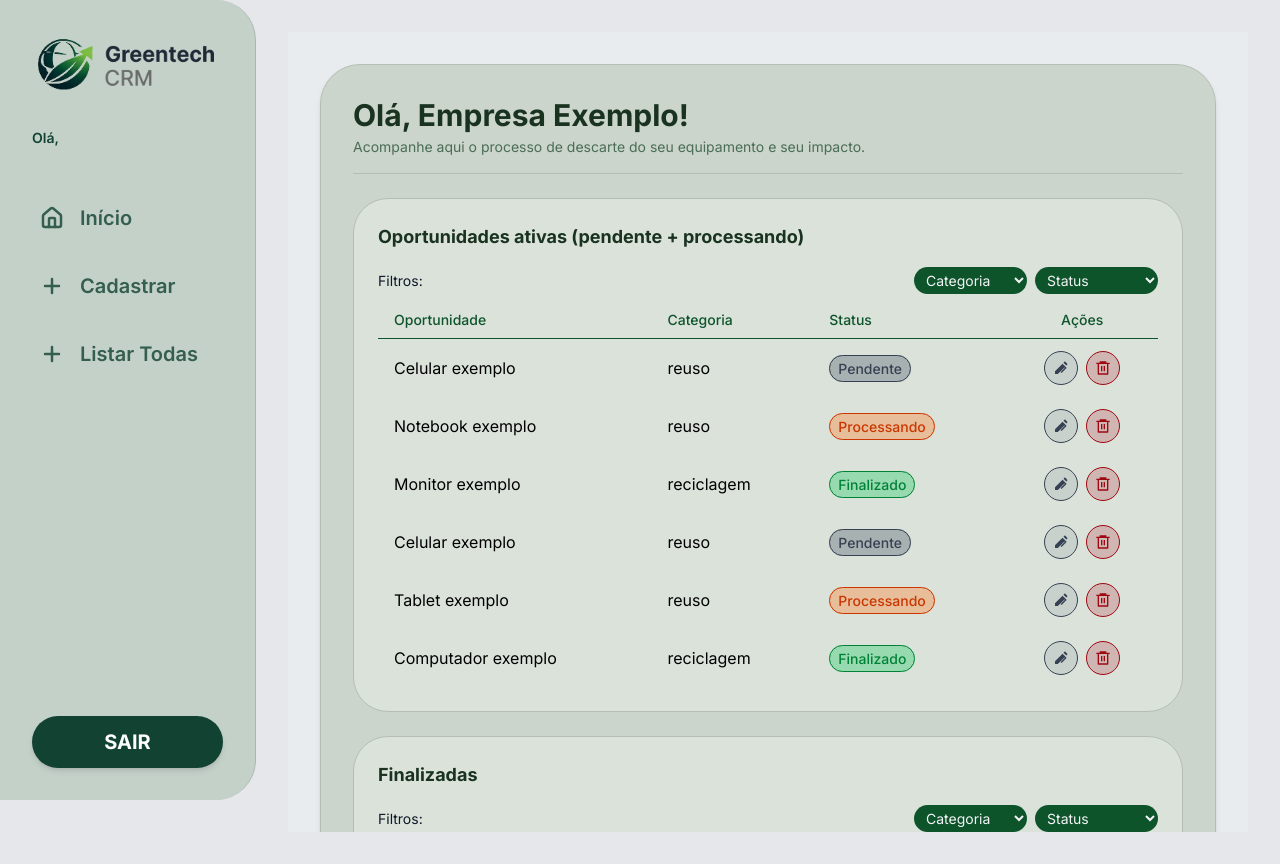
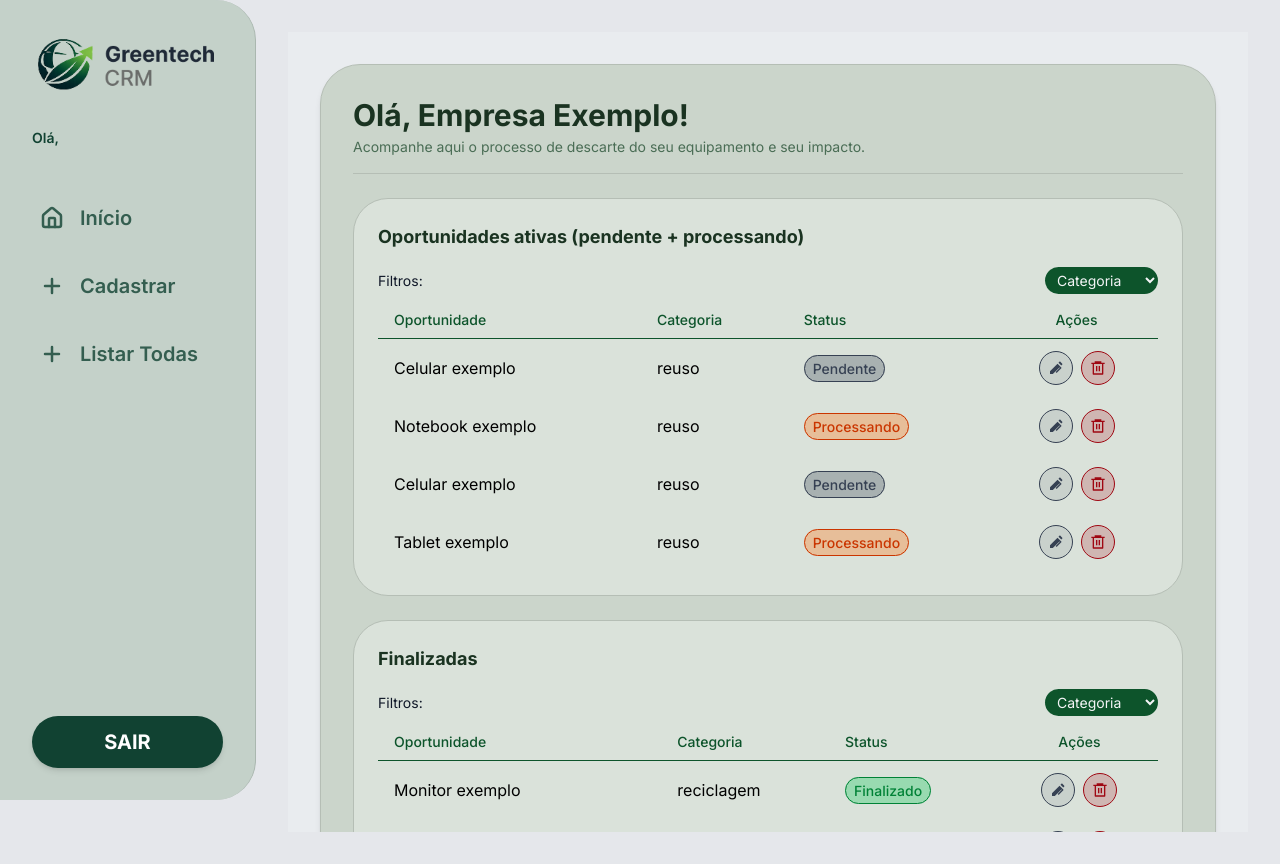
Before and after one commit to ON-ToMany/Sistema-de-CRM-Front, a React (Vite) app: page /dashboard-empresa in a window 1280 px wide. Built offline with nearby package versions, Linux system fonts and the light colour scheme.

Commit message:
fix: corrige erro em dashboardEmpresa

```diff
--- a/src/pages/gerenciarempresa/DashboardEmpresa.tsx
+++ b/src/pages/gerenciarempresa/DashboardEmpresa.tsx
@@ -21,18 +21,12 @@ return (
             <h2 className="text-lg text-[#1A3321] font-bold mb-4 text-left">
               Oportunidades ativas (pendente + processando)
             </h2>
-
-            <div className="[&_tr:has(span:contains('Finalizado'))]:hidden">
-               <Tabela />
-            </div>
+            <Tabela statusFixo={["Pendente", "Processando"]} />
           </section>
 
           <section className="bg-[#E4EBE4]/60 p-6 rounded-[35px] border border-[#B5BEB5]">
             <h2 className="text-lg text-[#1A3321] font-bold mb-4 text-left">Finalizadas</h2>
-
-            <div className="[&_tr:not(:has(span:contains('Finalizado')))]:hidden [&_thead]:table-header-group [&_tr:first-child]:table-row">
-               <Tabela />
-            </div>
+            <Tabela statusFixo={["Finalizado"]} />
           </section>
 
           <section className="w-full mt-4">
--- a/src/pages/gerenciarempresa/components/tabela/Tabela.tsx
+++ b/src/pages/gerenciarempresa/components/tabela/Tabela.tsx
@@ -12,6 +12,10 @@ interface Oportunidade {
   status: Status;
 }
 
+interface TabelaProps {
+  statusFixo?: Status[];
+}
+
 const dados: Oportunidade[] = [
   { id: 1, equipamento: "Celular exemplo", categoria: "reuso", status: "Pendente" },
   { id: 2, equipamento: "Notebook exemplo", categoria: "reuso", status: "Processando" },
@@ -21,7 +25,7 @@ const dados: Oportunidade[] = [
   { id: 6, equipamento: "Computador exemplo", categoria: "reciclagem", status: "Finalizado" },
 ];
 
-function Tabela() {
+function Tabela({ statusFixo }: TabelaProps) {
   const [oportunidades, setOportunidades] = useState<Oportunidade[]>([]);
   const [filtroStatus, setFiltroStatus] = useState<Status | "">("");
   const [filtroCategoria, setFiltroCategoria] = useState<string>("");
@@ -36,6 +40,7 @@ function Tabela() {
 
   const dadosFiltrados = oportunidades.filter((item) => {
     return (
+      (statusFixo ? statusFixo.includes(item.status) : true) &&
       (filtroStatus === "" || item.status === filtroStatus) &&
       (filtroCategoria === "" || item.categoria === filtroCategoria)
     );
@@ -94,6 +99,7 @@ function Tabela() {
             <option value="reciclagem">Reciclagem</option>
           </select>
 
+          {!statusFixo && (
             <select
               value={filtroStatus}
               onChange={(e) => setFiltroStatus(e.target.value as Status)}
@@ -104,6 +110,7 @@ function Tabela() {
               <option value="Processando">Processando</option>
               <option value="Finalizado">Finalizado</option>
             </select>
+          )}
         </div>
       </div>
 
```
Lines whose indentation alone changed are shown as unchanged.
